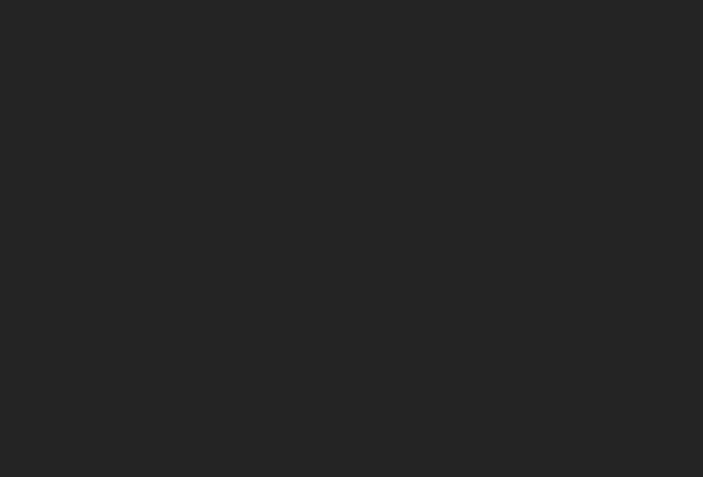
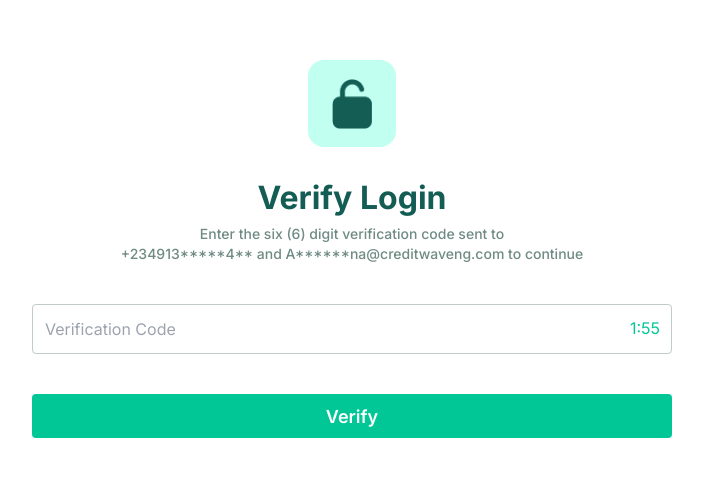
Before and after one commit to WESTIEWEB/creditWave-, a React (Vite) app in the folder credit-wave-task/: page /app/otp-verify in a window 1280 px wide. Before the commit this address had no page. Shown: the part 151-628 px from the top of the page, without its empty margins (288-991 px from the left). Built offline with nearby package versions, Linux system fonts and the light colour scheme.

Commit message:
added login and login verify page

```diff
--- a/credit-wave-task/src/App.tsx
+++ b/credit-wave-task/src/App.tsx
@@ -1,13 +1,14 @@
 import { BrowserRouter as Router, Routes, Route } from 'react-router-dom';
+
 import Login from './pages/login';
-
+import OtpVerify from './pages/otp';
 
 const App = () => {
   return (
     <Router>
       <Routes>
         <Route path="/" element={<Login />} />
-        <Route path="/login" element={<div>Login</div>} />
+        <Route path="app/otp-verify" element={<OtpVerify />} />
       </Routes>
     </Router>
   )
--- a/credit-wave-task/src/components/customInputs/CustomInput.tsx
+++ b/credit-wave-task/src/components/customInputs/CustomInput.tsx
@@ -12,6 +12,10 @@ type CustomInputProps = {
     labelColor?: string;
     textColor?: string;
     placeholderColor?: string;
+    counter?: number;
+    formatCountdown?: (seconds: number) => string;
+    resendDisabled?: boolean;
+    onClick?: () => void;
 }
 
 const CustomInput: React.FC<CustomInputProps> = ({
@@ -22,7 +26,10 @@ const CustomInput: React.FC<CustomInputProps> = ({
     value,
     textColor,
     onChange,
-    label
+    label,
+    counter,
+    formatCountdown,
+    resendDisabled,
 }) => {
   return (
     <div className="w-full h-auto flex flex-col items-center justify-center">
@@ -30,6 +37,16 @@ const CustomInput: React.FC<CustomInputProps> = ({
             {label}
         </label>
         {
+            counter ? (
+                <div className='relative w-full h-[50px] flex flex-col'>
+                    <input type={type} placeholder={placeholder} onChange={onChange} value={value} className={`w-full border-[1px] rounded-[4px] leading-6 h-full border-[#BFCCC9] px-[12px] py-[10px] self-center text-[${textColor}]`}/>
+                    {resendDisabled && (
+                    <span className="!text-[#00C796] text-base absolute top-[12px] font-normal right-[12px] cursor-pointer">
+                        {formatCountdown && formatCountdown(counter)}
+                    </span>
+                    )}
+                </div>
+            ) :
                 type === "password" ? (
                     <div className="relative w-full">
                         <input type={showPassword ? type : 'text'} value={value} onChange={onChange} placeholder={placeholder} className={`w-full border-[1px] rounded-[4px] border-[#BFCCC9] px-[12px] py-[8px] self-center text-[${textColor}]`}/>
--- a/credit-wave-task/src/constants/images.tsx
+++ b/credit-wave-task/src/constants/images.tsx
@@ -1,3 +1,4 @@
 import logo from '../assets/images/appLogo.png';
+import lock from '../assets/images/lock.png';
 
-export { logo };
+export { logo, lock };
--- a/credit-wave-task/src/index.css
+++ b/credit-wave-task/src/index.css
@@ -5,31 +5,16 @@
 @tailwind components;
 @tailwind utilities;
 
-:root {
-  font-family: Inter, system-ui, Avenir, Helvetica, Arial, sans-serif;
-  line-height: 1.5;
-  font-weight: 400;
-
-  color-scheme: light dark;
-  color: rgba(255, 255, 255, 0.87);
-  background-color: #242424;
-
-  font-synthesis: none;
-  text-rendering: optimizeLegibility;
-  -webkit-font-smoothing: antialiased;
-  -moz-osx-font-smoothing: grayscale;
-  -webkit-text-size-adjust: 100%;
-}
-
  * {
   box-sizing: border-box;
   font-family: 'Inter', sans-serif;
  }
-
+#root {
+  width: 100%;
+}
 body {
   margin: 0;
   display: flex;
   place-items: center;
-  min-width: 320px;
-  min-height: 100vh;
+  padding: 0;
 }
--- a/credit-wave-task/src/pages/login/Login.tsx
+++ b/credit-wave-task/src/pages/login/Login.tsx
@@ -20,12 +20,19 @@ const Login = () => {
 
   return (
     <div className="relative w-full flex flex-wrap h-screen items-center">
-        <div className="w-1/2 bg-[#00C795] h-screen sm:hidden">
-            <p className="font-inter">Adroid</p>
-            <p className="font-inter">We evaluate and monitor the non-performing loan accounts and implement a recovery action plan to achieve timely and maximum recovery at a minimal cost and appropriate turn-around time through acceptable common practices aligned with legal framework and standards.</p>
+        <div className="w-1/2 bg-[#00C795] h-screen sm:hidden flex justify-center">
+          <div className="sm:w-[85%] w-[75%] h-full items-center flex flex-col">
+            <div className="h-[10%]"></div>
+            <div className="w-full h-auto flex flex-col justify-center items-center gap-[20px]">
+              <p className="font-inter self-start font-bold text-[60px] text-white">Adroid</p>
+              <p className="font-inter font-medium text-white text-[20px]">We evaluate and monitor the non-performing loan accounts and implement a recovery action plan to achieve timely and maximum recovery at a minimal cost and appropriate turn-around time through acceptable common practices aligned with legal framework and standards.</p>
+            </div>
+
+          </div>
+
         </div>
-        <div className="w-1/2 h-screen bg-white flex flex-col justify-center items-center">
-          <div className="w-[70%] h-full items-center flex flex-col gap-8">
+        <div className="sm:w-full w-1/2 h-screen bg-white flex flex-col justify-center relative items-center">
+          <div className="sm:w-[80%] w-[70%] h-full items-center flex flex-col gap-8">
             <div className="h-[20%]"></div>
             <div className="w-full h-auto flex flex-col justify-center items-center">
               <img src={logo} alt="logo" className="w-[200px] h-[auto]"/>
--- /dev/null
+++ b/credit-wave-task/src/pages/otp/OtpVerify.tsx
@@ -0,0 +1,69 @@
+// import { BiSolidLockOpenAlt } from 'react-icons/bi'
+
+import CustomInput from '../../components/customInputs/CustomInput'
+import { useEffect, useState } from 'react'
+import CustomButton from '../../components/customButton/CustomButton'
+import { lock } from '../../constants/images'
+
+const OtpVerify = () => {
+    const [otp, setOtp] = useState("")
+    const [countdown, setCountdown] = useState(120)
+    const [resendDisabled, setResendDisabled] = useState(true)
+
+    useEffect(() => {
+        const timer = setInterval(() => {
+          if (countdown > 0) {
+            setCountdown(countdown - 1);
+          } else {
+            setResendDisabled(false);
+            clearInterval(timer);
+          }
+        }, 1000); // Update the countdown every second
+
+        return () => clearInterval(timer);
+      }, [countdown]);
+
+      // Function to format the countdown timer as "minutes:seconds"
+      const formatCountdown = (seconds: number) => {
+        const minutes = Math.floor(seconds / 60);
+        const remainingSeconds = seconds % 60;
+        return `${minutes}:${remainingSeconds < 10 ? '0' : ''}${remainingSeconds}`;
+      };
+
+
+    const handleOtpChange = (e: React.ChangeEvent<HTMLInputElement>) => {
+        setOtp(e.target.value)
+    }
+    const requestOtp = () => {
+        setCountdown(120)
+        setResendDisabled(true)
+    }
+  return (
+    <div className='w-full h-screen flex flex-col justify-center items-center bg-white'>
+        <div className='w-[50%] sm:w-[80%] flex flex-col items-center justify-center gap-10'>
+            <div className='bg-[#C1FFF0] w-[88px] rounded-2xl h-[87px] flex justify-center items-center'>
+                <img src={lock} className='w-[40px] h-[50px]' />
+            </div>
+
+            <div className='w-full flex flex-col gap-4'>
+                <p className='w-full text-[#135D54] leading-[21px] text-center font-bold text-[32px]'>Verify Login</p>
+                <p className='w-full text-center font-medium text-sm text-[#6F8B84]'>
+                 Enter the six (6) digit verification code sent to <br/> +234913*****4** and A******na@creditwaveng.com to continue
+                </p>
+            </div>
+
+            <CustomInput onClick={requestOtp} placeholder='Verification Code' resendDisabled={resendDisabled} formatCountdown={formatCountdown} type='text' value={otp} counter={countdown} onChange={handleOtpChange} />
+
+            <CustomButton text='Verify' textColor='white' className='rounded-[4px] p-[22px] w-full flex flex-col items-center justify-center h-[24px] text-[white] bg-[#00C795]' link='app/dashboard' style='text-[18px] font-semibold' />
+        </div>
+            {
+                !resendDisabled && (
+                    <p className='text-gray-700 text-[14px] w-[50%] flex self-center cursor-pointer -translate-y-[82px]' onClick={requestOtp}>Resend Code</p>
+                )
+            }
+
+    </div>
+  )
+}
+
+export default OtpVerify
--- /dev/null
+++ b/credit-wave-task/src/pages/otp/index.tsx
@@ -0,0 +1,3 @@
+import OtpVerify from "./OtpVerify";
+
+export default OtpVerify;
--- a/credit-wave-task/tailwind.config.js
+++ b/credit-wave-task/tailwind.config.js
@@ -5,6 +5,29 @@ export default {
   ],
   theme: {
     extend: {
+      screens: {
+        'xs': {
+          'max': '480px'
+        },
+        'sm': {
+          'max': '640px'
+        },
+        'md': {
+          'max': '768px'
+        },
+        'lg': {
+          'max': '1024px'
+        },
+        'xl': {
+          'max': '1280px'
+        },
+        '2xl': {
+          'max': '1536px'
+        },
+        'xxl': {
+          'min': '1536px'
+        }
+      },
       fontFamily: {
         'inter': ["Inter", "sans-serif"],
       }
```
Also changed, not shown: credit-wave-task/src/assets/images/lock.png (added). Lines whose indentation alone changed are shown as unchanged.
